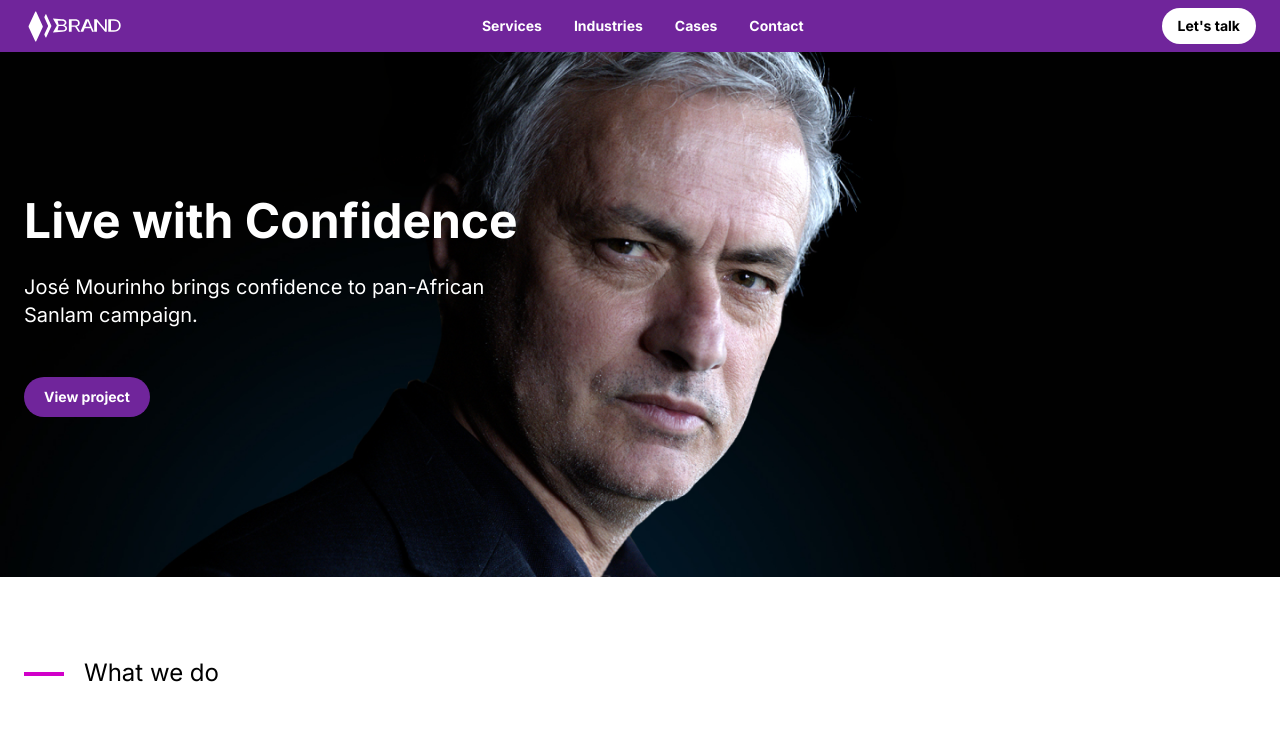
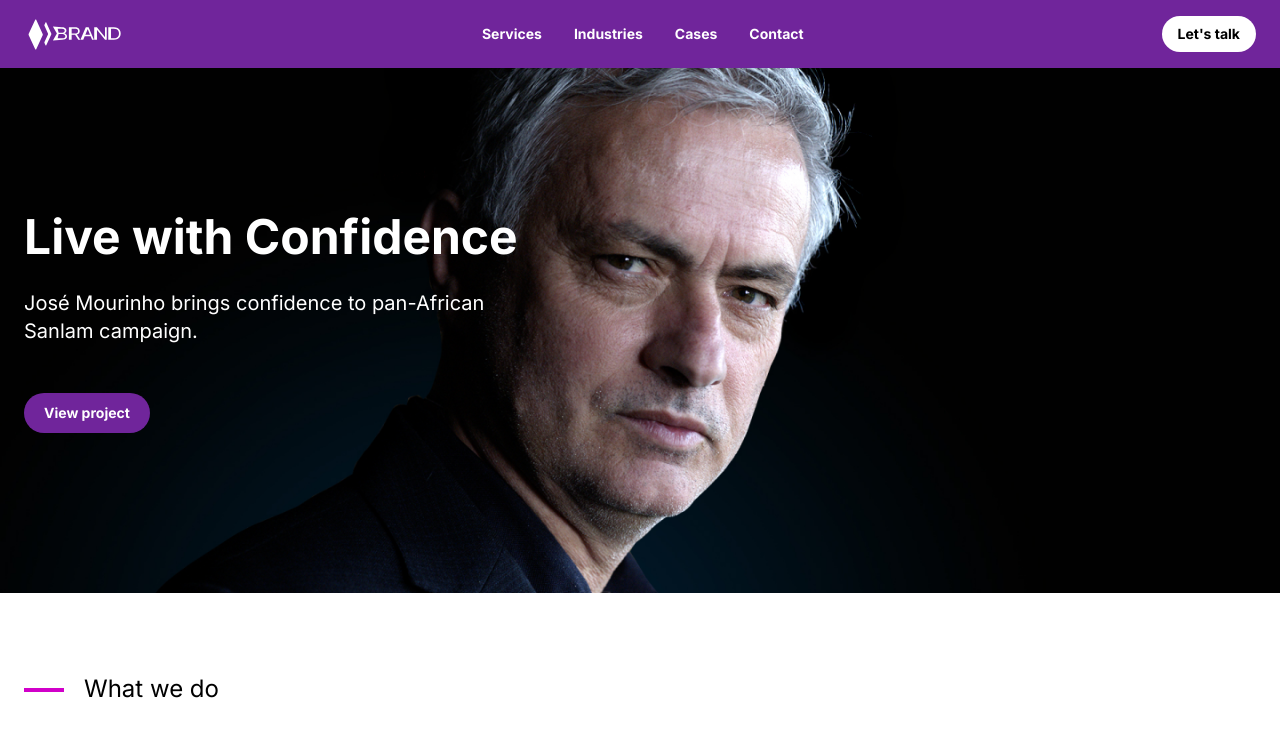
Before and after one commit to mukwevhom/accenture-brand, a React (Vite) app: page / in a window 1280 px wide. Shown: the top 748 px of the page. Built offline with nearby package versions, Linux system fonts and the light colour scheme; no server answers.

Commit message:
Minor style update

```diff
--- a/src/App.scss
+++ b/src/App.scss
@@ -1,5 +1,5 @@
 .navbar {
-    @apply bg-accenture-700 py-2;
+    @apply bg-accenture-700 py-4;
     .container {
         @apply flex items-center justify-between relative;
         .nav-menu {
```
